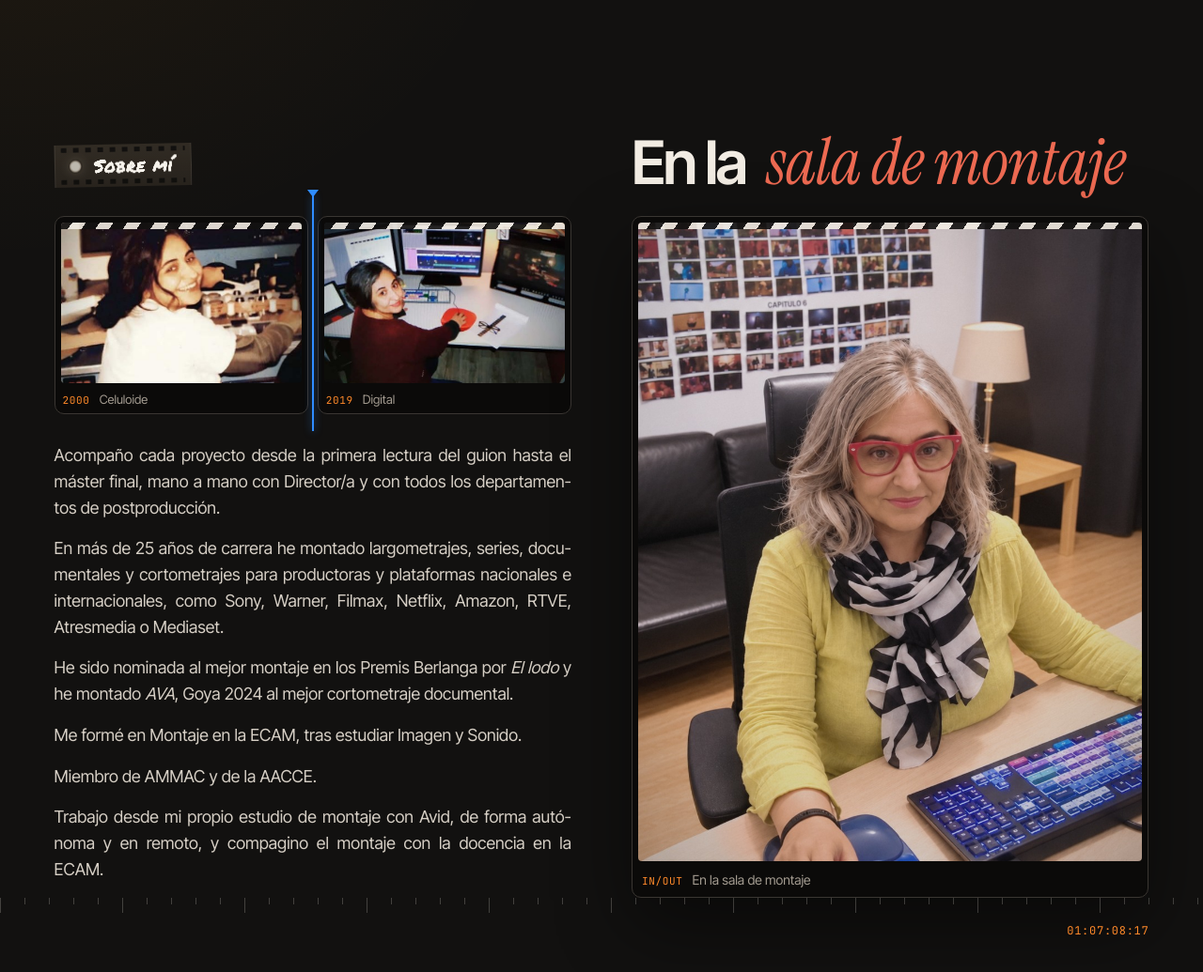
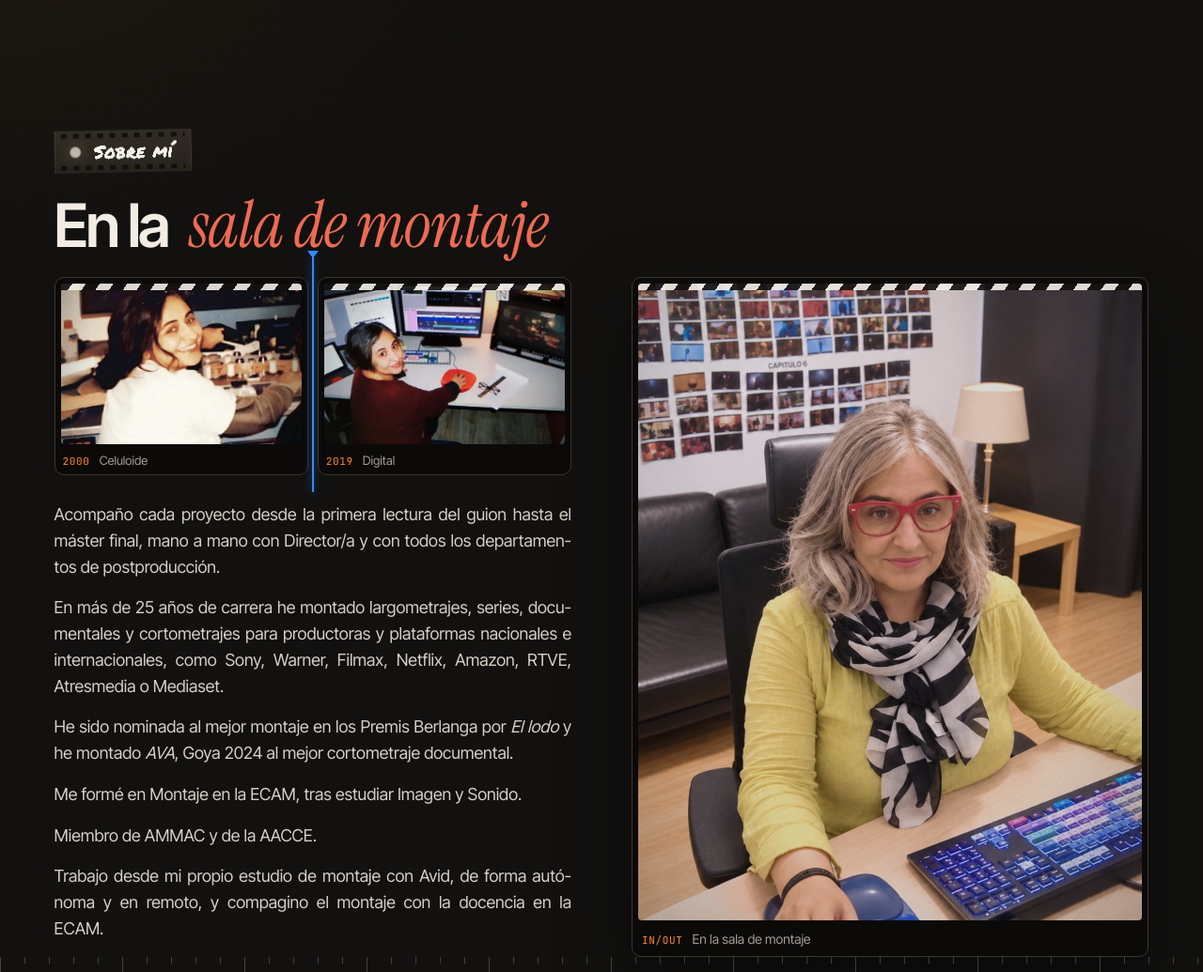
Before and after one commit to MartaSalas-create/APP-DESGLOSES-MONTAJE, a plain HTML site: page web-martasalas-montaje/index.html in a window 1280 px wide. Shown: the part 900-1935 px from the top of the page at 94% size. Drawn offline with Linux system fonts and the light colour scheme.

Commit message:
Sobre mí: título bajo el rótulo, en la columna izquierda
Co-Authored-By: Claude Opus 5.5 <noreply@anthropic.com>
Claude-Session: https://claude.ai/code/session_01TyD3Qguyxc2V4AgbaJYQHS

```diff
--- a/web-martasalas-montaje/css/site.css
+++ b/web-martasalas-montaje/css/site.css
@@ -774,3 +774,10 @@ em { font-family: var(--serif); font-style: italic; font-weight: 400; color: var
   .about-grid > .then-now { margin-top: 0; }
 }
 .about-grid > .photo-about { padding: 6px; border-radius: 10px; } .about-grid > .photo-about::before { left: 6px; right: 6px; top: 6px; height: 7px; } /* mismo marco que las fotos pequeñas: las tres alineadas arriba */
+/* Sobre mí: el título bajo «Sobre mí» (columna izquierda); la foto grande sigue alineada con las fotos pequeñas */
+.about-grid { grid-template-areas: "kick" "title" "tn" "photo" "text"; }
+@media (min-width: 861px) {
+  .about-grid { grid-template-areas: "kick ." "title ." "tn photo" "text photo"; row-gap: 22px; }
+  .about-grid > .about-kicker { align-self: start; margin: 0; }
+  .about-grid > .about-title { align-self: start; }
+}
```
